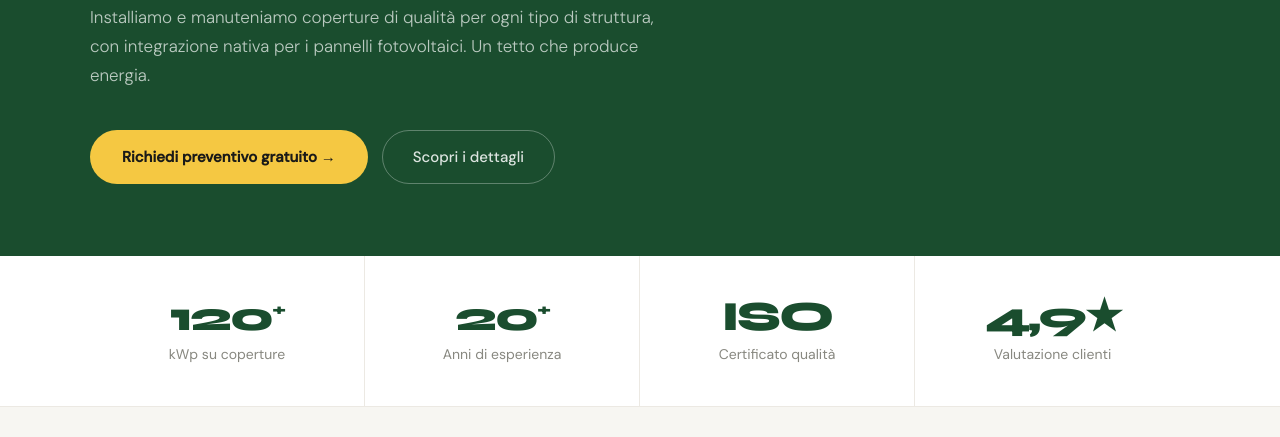
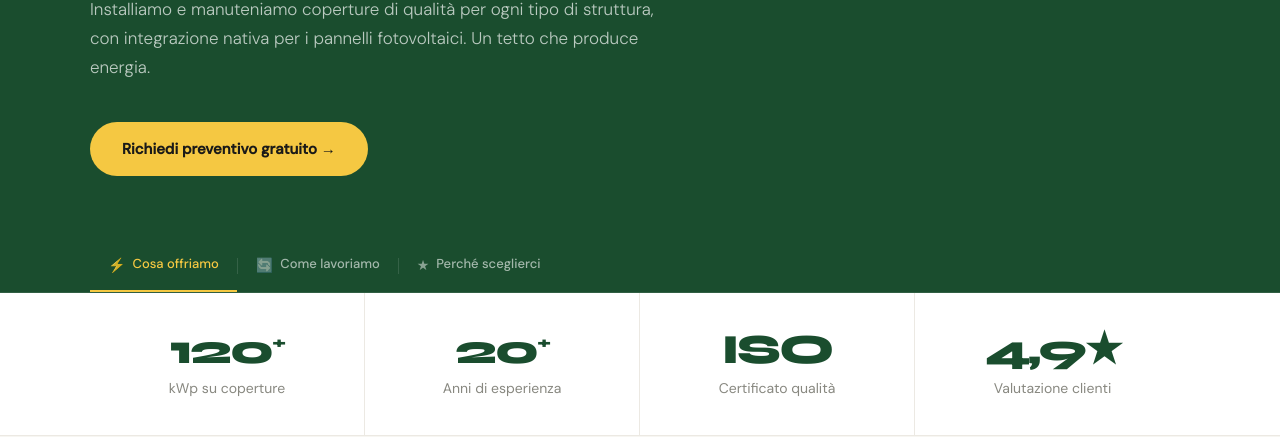
Before and after one commit to nrg-energia/pagina-aziendale, a plain HTML site: page services/coperture.html in a window 1280 px wide. Shown: the part 526-963 px from the top of the page. Drawn offline with Linux system fonts and the light colour scheme.

Commit message:
Update coperture.html

```diff
--- a/services/coperture.html
+++ b/services/coperture.html
@@ -15,7 +15,7 @@
       --text-dark: #1a1a18; --text-mid: #4a4a44; --text-light: #888880;
       --white: #ffffff; --radius: 12px; --radius-sm: 8px;
     }
-    html { scroll-behavior: smooth; scroll-padding-top: 80px; }
+    html { scroll-behavior: smooth; scroll-padding-top: 130px; }
     body { font-family: 'DM Sans', sans-serif; background: var(--white); color: var(--text-dark); line-height: 1.6; }
 
     /* NAV */
@@ -36,8 +36,34 @@
     .lang-toggle { display: inline-flex; align-items: center; gap: 5px; background: transparent; border: 1px solid rgba(26,77,46,0.25); color: var(--text-mid); font-size: 13px; font-weight: 600; padding: 7px 14px; border-radius: 6px; cursor: pointer; transition: all 0.2s; margin-left: 8px; font-family: 'DM Sans', sans-serif; letter-spacing: 0.3px; }
     .lang-toggle:hover { background: var(--green-pale); border-color: var(--green-mid); color: var(--green-dark); }
 
+    /* PAGE NAV */
+    .page-nav {
+      position: sticky; top: 72px; z-index: 90;
+      background: var(--green-dark);
+      border-bottom: 1px solid rgba(255,255,255,0.1);
+      padding: 0 5%;
+    }
+    .page-nav-inner {
+      max-width: 1100px; margin: 0 auto;
+      display: flex; align-items: center; gap: 0;
+      overflow-x: auto; scrollbar-width: none;
+    }
+    .page-nav-inner::-webkit-scrollbar { display: none; }
+    .page-nav-link {
+      display: inline-flex; align-items: center; gap: 7px;
+      font-size: 13px; font-weight: 500; color: rgba(255,255,255,0.6);
+      text-decoration: none; padding: 14px 18px;
+      border-bottom: 2px solid transparent;
+      transition: all 0.2s; white-space: nowrap;
+      font-family: 'DM Sans', sans-serif;
+    }
+    .page-nav-link:hover { color: var(--white); border-bottom-color: rgba(255,255,255,0.3); }
+    .page-nav-link.active { color: var(--yellow); border-bottom-color: var(--yellow); }
+    .page-nav-link .pn-icon { font-size: 14px; opacity: 0.8; }
+    .page-nav-divider { width: 1px; height: 16px; background: rgba(255,255,255,0.12); flex-shrink: 0; }
+
     /* HERO */
-    .hero { background: var(--green-dark); padding: 80px 5% 72px; position: relative; overflow: hidden; }
+    .hero { background: var(--green-dark); padding: 72px 5% 64px; position: relative; overflow: hidden; }
     .hero::after { content: ''; position: absolute; top: -40%; right: -10%; width: 600px; height: 600px; border-radius: 50%; background: radial-gradient(circle, rgba(74,171,109,0.18) 0%, transparent 70%); pointer-events: none; }
     .hero-inner { max-width: 1100px; margin: 0 auto; position: relative; z-index: 2; }
     .hero-breadcrumb { display: flex; align-items: center; gap: 8px; font-size: 13px; color: rgba(255,255,255,0.5); margin-bottom: 24px; }
@@ -52,13 +78,11 @@
     .hero-actions { display: flex; gap: 14px; flex-wrap: wrap; }
     .btn-primary { background: var(--yellow); color: var(--text-dark); padding: 15px 32px; border-radius: 50px; font-size: 15px; font-weight: 600; text-decoration: none; transition: all 0.2s; display: inline-flex; align-items: center; gap: 8px; }
     .btn-primary:hover { background: #f0b800; transform: translateY(-1px); }
-    .btn-secondary { background: transparent; color: rgba(255,255,255,0.85); padding: 14px 30px; border-radius: 50px; font-size: 15px; font-weight: 500; text-decoration: none; border: 1px solid rgba(255,255,255,0.3); transition: all 0.2s; display: inline-flex; align-items: center; gap: 8px; }
-    .btn-secondary:hover { background: rgba(255,255,255,0.08); border-color: rgba(255,255,255,0.5); }
 
     /* STATS BAR */
     .stats-bar { background: var(--white); border-bottom: 1px solid var(--warm-gray); padding: 0 5%; }
     .stats-inner { display: grid; grid-template-columns: repeat(4, 1fr); max-width: 1100px; margin: 0 auto; }
-    .stat-item { padding: 40px 24px; text-align: center; border-right: 1px solid var(--warm-gray); }
+    .stat-item { padding: 36px 24px; text-align: center; border-right: 1px solid var(--warm-gray); }
     .stat-item:last-child { border-right: none; }
     .stat-num { font-family: 'Syne', sans-serif; font-size: 2.6rem; font-weight: 800; color: var(--green-dark); letter-spacing: -2px; line-height: 1; margin-bottom: 6px; }
     .stat-num sup { font-size: 1.1rem; vertical-align: super; }
@@ -97,8 +121,8 @@
     .why-stat-num { font-family: 'Syne', sans-serif; font-size: 2.4rem; font-weight: 800; color: var(--yellow); line-height: 1; margin-bottom: 6px; }
     .why-stat-label { font-size: 14px; color: rgba(255,255,255,0.6); line-height: 1.5; }
 
-    /* CERTS */
-    .certs-grid { display: grid; grid-template-columns: repeat(4, 1fr); gap: 16px; margin-top: 40px; }
+    /* CERTS (bonifica) */
+    .certs-grid { display: grid; grid-template-columns: repeat(4, 1fr); gap: 16px; }
     .cert-card { background: rgba(255,255,255,0.08); border: 1px solid rgba(255,255,255,0.15); border-radius: var(--radius-sm); padding: 28px 20px; text-align: center; }
     .cert-num { font-family: 'Syne', sans-serif; font-size: 2rem; font-weight: 800; color: var(--yellow); line-height: 1; margin-bottom: 8px; }
     .cert-title { font-family: 'Syne', sans-serif; font-size: 13px; font-weight: 700; color: var(--white); margin-bottom: 4px; }
@@ -139,7 +163,6 @@
     .footer-legal a { color: rgba(255,255,255,0.4); text-decoration: none; }
     .footer-legal a:hover { color: rgba(255,255,255,0.7); }
 
-    /* RESPONSIVE */
     @media (max-width: 900px) {
       .services-grid, .process-grid, .certs-grid { grid-template-columns: 1fr 1fr; }
       .why-grid { grid-template-columns: 1fr; gap: 40px; }
@@ -151,6 +174,7 @@
       .stat-item { border-right: none; border-bottom: 1px solid var(--warm-gray); }
       .nav-links a:not(.nav-cta):not(.lang-toggle) { display: none; }
       .footer-grid { grid-template-columns: 1fr; gap: 32px; }
+      .page-nav-link { padding: 12px 12px; font-size: 12px; }
     }
 </style>
 </head>
@@ -186,17 +210,17 @@
     <p>Installiamo e manuteniamo coperture di qualità per ogni tipo di struttura, con integrazione nativa per i pannelli fotovoltaici. Un tetto che produce energia.</p>
     <div class="hero-actions">
       <a href="../index.html#contatti" class="btn-primary">Richiedi preventivo gratuito →</a>
-      <a href="#dettaglio" class="btn-secondary">Scopri i dettagli</a>
     </div>
   </div>
 </section>
-<div class="stats-bar">
-  <div class="stats-inner">
-    <div class="stat-item"><div class="stat-num">120<sup>+</sup></div><div class="stat-label">kWp su coperture</div></div><div class="stat-item"><div class="stat-num">20<sup>+</sup></div><div class="stat-label">Anni di esperienza</div></div><div class="stat-item"><div class="stat-num">ISO</div><div class="stat-label">Certificato qualità</div></div><div class="stat-item"><div class="stat-num">4,9★</div><div class="stat-label">Valutazione clienti</div></div>
+<div class="page-nav">
+  <div class="page-nav-inner">
+    <a href="#cosa-offriamo" class="page-nav-link" data-target="cosa-offriamo"><span class="pn-icon">⚡</span>Cosa offriamo</a><div class="page-nav-divider"></div><a href="#come-lavoriamo" class="page-nav-link" data-target="come-lavoriamo"><span class="pn-icon">🔄</span>Come lavoriamo</a><div class="page-nav-divider"></div><a href="#perche-sceglierci" class="page-nav-link" data-target="perche-sceglierci"><span class="pn-icon">★</span>Perché sceglierci</a>
   </div>
 </div>
+<div class="stats-bar"><div class="stats-inner"><div class="stat-item"><div class="stat-num">120<sup>+</sup></div><div class="stat-label">kWp su coperture</div></div><div class="stat-item"><div class="stat-num">20<sup>+</sup></div><div class="stat-label">Anni di esperienza</div></div><div class="stat-item"><div class="stat-num">ISO</div><div class="stat-label">Certificato qualità</div></div><div class="stat-item"><div class="stat-num">4,9★</div><div class="stat-label">Valutazione clienti</div></div></div></div>
 
-<section id="dettaglio" class="bg-off">
+<section id="cosa-offriamo" class="bg-off">
   <div class="section-inner">
     <div class="section-label">Cosa offriamo</div>
     <h2>Coperture per ogni esigenza</h2>
@@ -204,14 +228,15 @@
     <div class="services-grid">
       <div class="service-card"><div class="service-icon">🏭</div><h3>Coperture industriali</h3><p>Capannoni e strutture produttive. Lamiere coibentate, pannelli sandwich e sistemi di impermeabilizzazione ad alta durabilità.</p></div>
       <div class="service-card"><div class="service-icon">🏠</div><h3>Coperture civili</h3><p>Tetti per abitazioni private in coppi, tegole o lamiera. Rifacimenti completi o riparazioni parziali con garanzia sull'impermeabilità.</p></div>
-      <div class="service-card"><div class="service-icon">☀️</div><h3>Integrazione fotovoltaica</h3><p>Progettazione della copertura in sinergia con l'impianto fotovoltaico. Strutture di supporto ottimizzate per inclinazione e orientamento.</p></div>
+      <div class="service-card"><div class="service-icon">☀️</div><h3>Integrazione fotovoltaica</h3><p>Progettazione della copertura in sinergia con l'impianto fotovoltaico. Strutture ottimizzate per inclinazione e orientamento.</p></div>
       <div class="service-card"><div class="service-icon">💧</div><h3>Impermeabilizzazione</h3><p>Membrane bituminose, guaine liquide e sistemi EPDM per coperture piane e inclinate.</p></div>
       <div class="service-card"><div class="service-icon">🔍</div><h3>Ispezione e manutenzione</h3><p>Sopralluoghi periodici, pulizia grondaie e verifiche strutturali per garantire la longevità della copertura.</p></div>
       <div class="service-card"><div class="service-icon">🌡️</div><h3>Coibentazione termica</h3><p>Isolamento termoacustico per migliorare il comfort e ridurre i costi di riscaldamento e raffrescamento.</p></div>
     </div>
   </div>
 </section>
-<section>
+
+<section id="come-lavoriamo">
   <div class="section-inner">
     <div class="section-label">Come lavoriamo</div>
     <h2>Dalla progettazione alla consegna</h2>
@@ -225,7 +250,8 @@
     </div>
   </div>
 </section>
-<section class="bg-off">
+
+<section id="perche-sceglierci" class="bg-off">
   <div class="section-inner">
     <div class="why-grid">
       <div>
@@ -251,9 +277,9 @@
 </section>
 <section class="cta-banner">
   <div class="section-inner" style="text-align:center;">
-    <div class="section-label" style="color:rgba(255,255,255,0.45); display:flex; justify-content:center;">Pronti a iniziare?</div>
+    <div class="section-label" style="color:rgba(255,255,255,0.45);display:flex;justify-content:center;">Pronti a iniziare?</div>
     <h2 style="color:var(--white);">Richiedi il tuo preventivo gratuito</h2>
-    <p>Nessun impegno. Risposta entro 24 ore. Il sopralluogo è sempre gratuito.</p>
+    <p>Nessun impegno. Risposta entro 24 ore. Sopralluogo sempre gratuito.</p>
     <div class="cta-actions">
       <a href="../index.html#contatti" class="btn-primary">Richiedi preventivo gratuito →</a>
       <a href="tel:+390542552010" class="btn-outline-white">📞 0542 55201</a>
@@ -316,5 +342,21 @@
     </div>
   </div>
 </footer>
+
+<script>
+  // Highlight page-nav link based on scroll position
+  (function() {
+    const links = document.querySelectorAll('.page-nav-link[data-target]');
+    const targets = Array.from(links).map(l => document.getElementById(l.dataset.target)).filter(Boolean);
+    function onScroll() {
+      let current = targets[0];
+      targets.forEach(t => { if (window.scrollY >= t.offsetTop - 160) current = t; });
+      links.forEach(l => l.classList.toggle('active', l.dataset.target === (current && current.id)));
+    }
+    window.addEventListener('scroll', onScroll, { passive: true });
+    onScroll();
+  })();
+</script>
+
 </body>
 </html>
```
